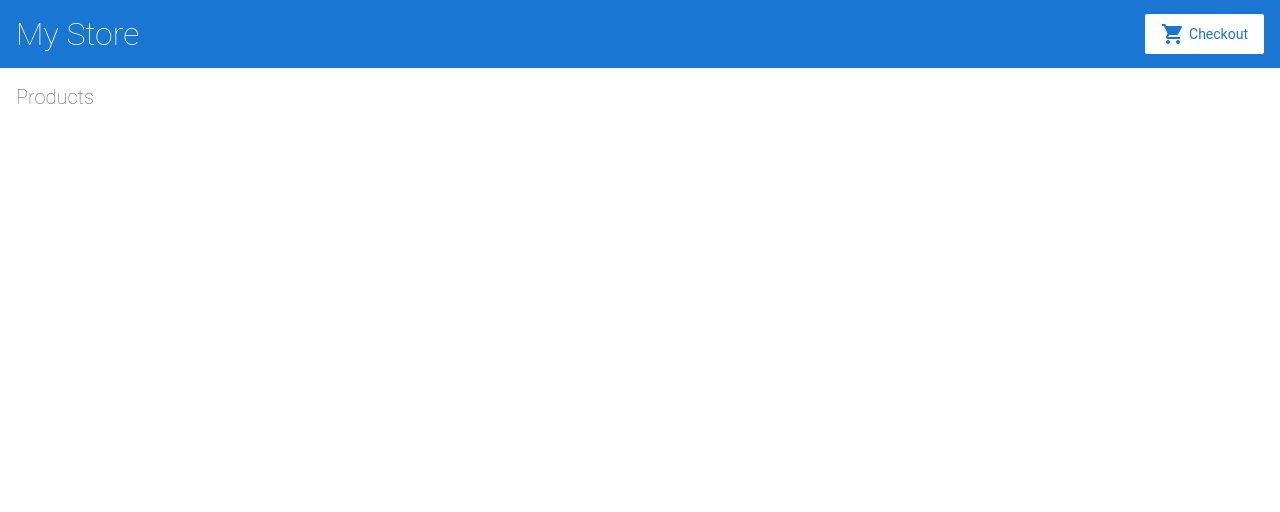
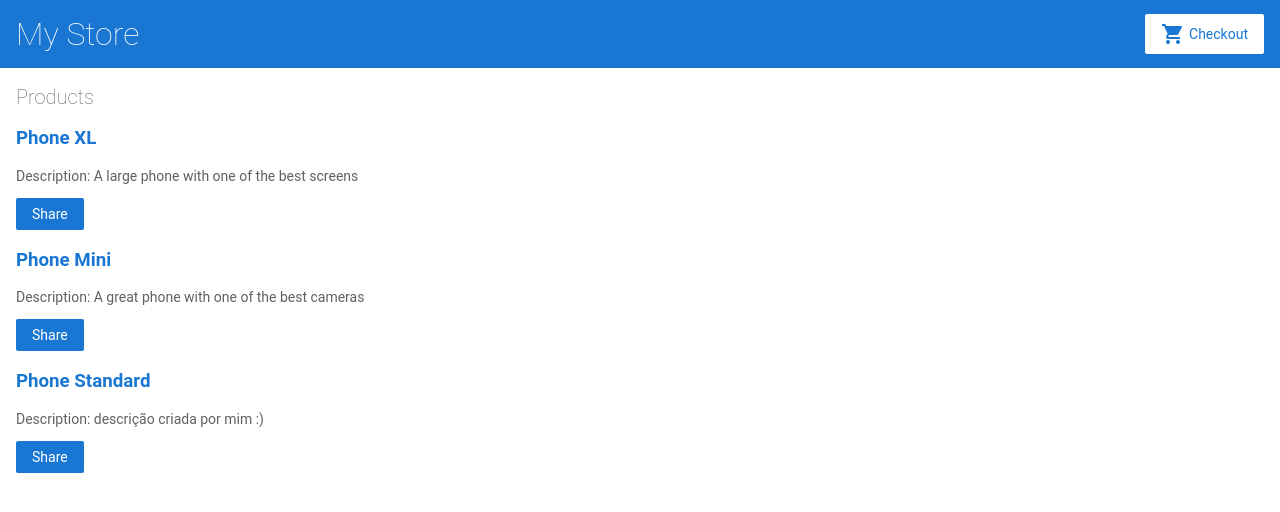
Before and after one commit to Luc4sGomes/Angular-app, an Angular app: page / in a window 1280 px wide. Shown: the top 512 px of the page. Built offline with nearby package versions, Linux system fonts and the light colour scheme.

Commit message:
created (for) to show the products of the list and called the method share

```diff
--- a/src/app/product-list/product-list.component.html
+++ b/src/app/product-list/product-list.component.html
@@ -1,5 +1,20 @@
 <h2>Products</h2>
 
+<div *ngFor="let product of products">
+  <h3>
+    <a href="" [title]="product.name + ' description'">
+      {{ product.name }}
+    </a>
+  </h3>
+
+  <p *ngIf="product.description">
+    Description: {{ product.description }}
+  </p>
+
+  <button type="button" (click)="share()">
+    Share
+  </button>
+</div>
 
 <!--
 Copyright Google LLC. All Rights Reserved.
--- a/src/app/products.ts
+++ b/src/app/products.ts
@@ -22,7 +22,7 @@
     id: 3,
     name: 'Phone Standard',
     price: 299,
-    description: ''
+    description: 'descrição criada por mim :)'
   }
 ];
 
```
